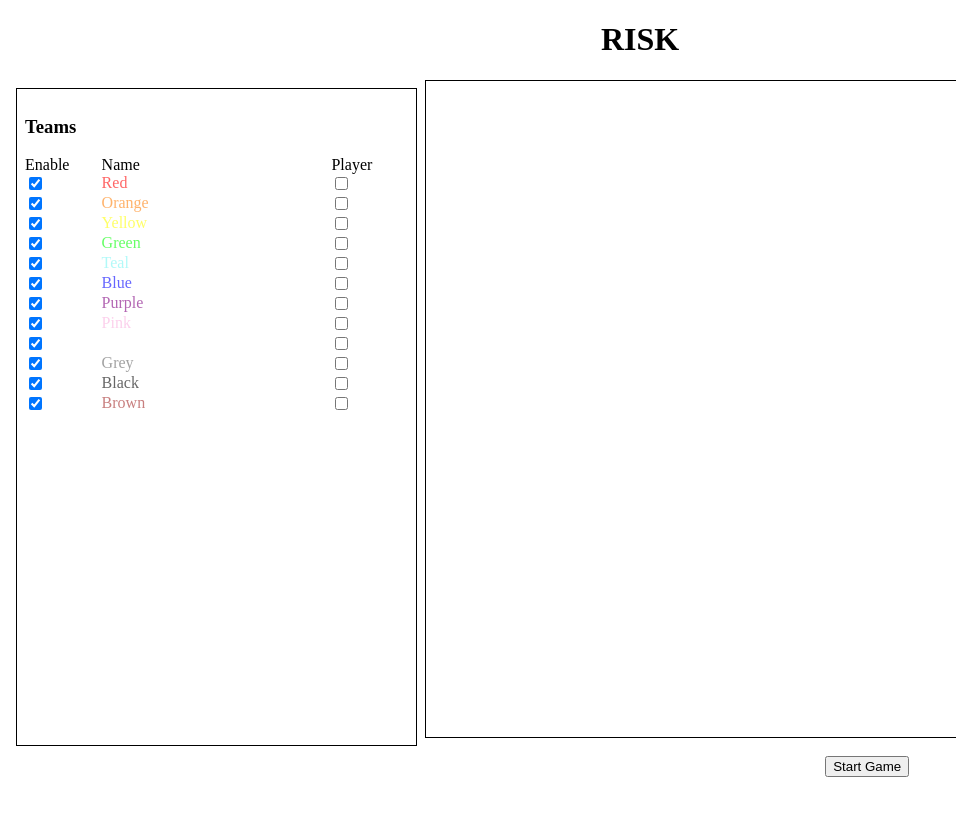
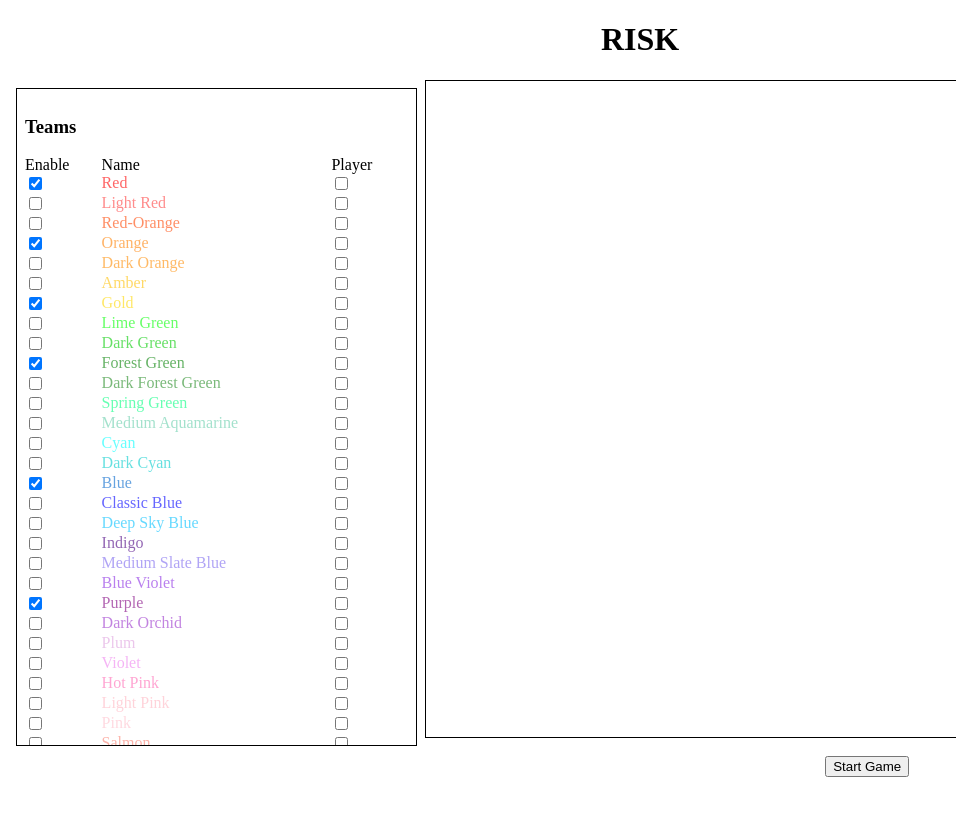
Before and after one commit to irampton/RISK, a Vue app: page / in a window 1280 px wide. Shown: the top 816 px of the page, without its empty margins (0-956 px from the left). Built offline with nearby package versions, Linux system fonts and the light colour scheme.

Commit message:
42 colors, and great britian, scandinavia,russia, and northern europe

```diff
--- a/src/App.vue
+++ b/src/App.vue
@@ -101,54 +101,49 @@
 } from "@/scripts/territories.js"
 
 const AI_personalities = {
-    "Red": {
-        "aggressive": normalRandom( .75, .15 ),
-        "cling": normalRandom( .15, .1 )
-    },
-    "Orange": {
-        "aggressive": normalRandom( .5, .15 ),
-        "cling": normalRandom( .15, .1 )
-    },
-    "Yellow": {
-        "aggressive": normalRandom( .5, .15 ),
-        "cling": normalRandom( .15, .1 )
-    },
-    "Green": {
-        "aggressive": normalRandom( .5, .15 ),
-        "cling": normalRandom( .15, .1 )
-    },
-    "Teal": {
-        "aggressive": normalRandom( .6, .1 ),
-        "cling": normalRandom( .15, .1 )
-    },
-    "Blue": {
-        "aggressive": normalRandom( .3, .15 ),
-        "cling": normalRandom( .15, .1 )
-    },
-    "Purple": {
-        "aggressive": normalRandom( .75, .15 ),
-        "cling": normalRandom( .15, .1 )
-    },
-    "Pink": {
-        "aggressive": normalRandom( .5, .15 ),
-        "cling": normalRandom( .15, .1 )
-    },
-    "White": {
-        "aggressive": normalRandom( .5, .15 ),
-        "cling": normalRandom( .15, .1 )
-    },
-    "Grey": {
-        "aggressive": normalRandom( .5, .15 ),
-        "cling": normalRandom( .15, .1 )
-    },
-    "Black": {
-        "aggressive": normalRandom( .6, .1 ),
-        "cling": normalRandom( .15, .1 )
-    },
-    "Brown": {
-        "aggressive": normalRandom( .3, .15 ),
-        "cling": normalRandom( .15, .1 )
-    }
+  "Red": { "aggressive": normalRandom(0.3, 0.15), "cling": normalRandom(0.15, 0.1) },
+  "Light Red": { "aggressive": normalRandom(0.3, 0.15), "cling": normalRandom(0.15, 0.1) },
+  "Red-Orange": { "aggressive": normalRandom(0.3, 0.15), "cling": normalRandom(0.15, 0.1) },
+  "Orange": { "aggressive": normalRandom(0.3, 0.15), "cling": normalRandom(0.15, 0.1) },
+  "Dark Orange": { "aggressive": normalRandom(0.3, 0.15), "cling": normalRandom(0.15, 0.1) },
+  "Amber": { "aggressive": normalRandom(0.3, 0.15), "cling": normalRandom(0.15, 0.1) },
+  "Gold": { "aggressive": normalRandom(0.3, 0.15), "cling": normalRandom(0.15, 0.1) },
+  "Lime Green": { "aggressive": normalRandom(0.3, 0.15), "cling": normalRandom(0.15, 0.1) },
+  "Dark Green": { "aggressive": normalRandom(0.3, 0.15), "cling": normalRandom(0.15, 0.1) },
+  "Forest Green": { "aggressive": normalRandom(0.3, 0.15), "cling": normalRandom(0.15, 0.1) },
+  "Dark Forest Green": { "aggressive": normalRandom(0.3, 0.15), "cling": normalRandom(0.15, 0.1) },
+  "Spring Green": { "aggressive": normalRandom(0.3, 0.15), "cling": normalRandom(0.15, 0.1) },
+  "Medium Aquamarine": { "aggressive": normalRandom(0.3, 0.15), "cling": normalRandom(0.15, 0.1) },
+  "Cyan": { "aggressive": normalRandom(0.3, 0.15), "cling": normalRandom(0.15, 0.1) },
+  "Dark Cyan": { "aggressive": normalRandom(0.3, 0.15), "cling": normalRandom(0.15, 0.1) },
+  "Blue": { "aggressive": normalRandom(0.3, 0.15), "cling": normalRandom(0.15, 0.1) },
+  "Classic Blue": { "aggressive": normalRandom(0.3, 0.15), "cling": normalRandom(0.15, 0.1) },
+  "Deep Sky Blue": { "aggressive": normalRandom(0.3, 0.15), "cling": normalRandom(0.15, 0.1) },
+  "Indigo": { "aggressive": normalRandom(0.3, 0.15), "cling": normalRandom(0.15, 0.1) },
+  "Medium Slate Blue": { "aggressive": normalRandom(0.3, 0.15), "cling": normalRandom(0.15, 0.1) },
+  "Blue Violet": { "aggressive": normalRandom(0.3, 0.15), "cling": normalRandom(0.15, 0.1) },
+  "Purple": { "aggressive": normalRandom(0.3, 0.15), "cling": normalRandom(0.15, 0.1) },
+  "Dark Orchid": { "aggressive": normalRandom(0.3, 0.15), "cling": normalRandom(0.15, 0.1) },
+  "Plum": { "aggressive": normalRandom(0.3, 0.15), "cling": normalRandom(0.15, 0.1) },
+  "Violet": { "aggressive": normalRandom(0.3, 0.15), "cling": normalRandom(0.15, 0.1) },
+  "Hot Pink": { "aggressive": normalRandom(0.3, 0.15), "cling": normalRandom(0.15, 0.1) },
+  "Light Pink": { "aggressive": normalRandom(0.3, 0.15), "cling": normalRandom(0.15, 0.1) },
+  "Pink": { "aggressive": normalRandom(0.3, 0.15), "cling": normalRandom(0.15, 0.1) },
+  "Salmon": { "aggressive": normalRandom(0.3, 0.15), "cling": normalRandom(0.15, 0.1) },
+  "Lavender Blush": { "aggressive": normalRandom(0.3, 0.15), "cling": normalRandom(0.15, 0.1) },
+  "Misty Rose": { "aggressive": normalRandom(0.3, 0.15), "cling": normalRandom(0.15, 0.1) },
+  "Powder Blue": { "aggressive": normalRandom(0.3, 0.15), "cling": normalRandom(0.15, 0.1) },
+  "Orange (again)": { "aggressive": normalRandom(0.3, 0.15), "cling": normalRandom(0.15, 0.1) },
+  "Silver": { "aggressive": normalRandom(0.3, 0.15), "cling": normalRandom(0.15, 0.1) },
+  "Dark Gray": { "aggressive": normalRandom(0.3, 0.15), "cling": normalRandom(0.15, 0.1) },
+  "Charcoal": { "aggressive": normalRandom(0.3, 0.15), "cling": normalRandom(0.15, 0.1) },
+  "Deep Pink": { "aggressive": normalRandom(0.3, 0.15), "cling": normalRandom(0.15, 0.1) },
+  "Steel Blue": { "aggressive": normalRandom(0.3, 0.15), "cling": normalRandom(0.15, 0.1) },
+  "Turquoise": { "aggressive": normalRandom(0.3, 0.15), "cling": normalRandom(0.15, 0.1) },
+  "Peach": { "aggressive": normalRandom(0.3, 0.15), "cling": normalRandom(0.15, 0.1) },
+  "Honeydew": { "aggressive": normalRandom(0.3, 0.15), "cling": normalRandom(0.15, 0.1) },
+  "Coral": { "aggressive": normalRandom(0.3, 0.15), "cling": normalRandom(0.15, 0.1) }
+
 }
 console.log( AI_personalities );
 
@@ -160,18 +155,49 @@
     return {
       territories,
       possibleTeams: [
-    { name: "Red", color: "rgba(255, 0, 0, 0.6)", enabled: true, player: false },
-    { name: "Orange", color: "rgba(255, 128, 10, 0.6)", enabled: true, player: false },
-    { name: "Yellow", color: "rgba(255, 255, 0, 0.6)", enabled: true, player: false },
-    { name: "Green", color: "rgba(0, 255, 0, 0.6)", enabled: true, player: false },
-    { name: "Teal", color: "rgba(125, 245, 244, 0.6)", enabled: true, player: false },
-    { name: "Blue", color: "rgba(0, 0, 255, 0.6)", enabled: true, player: false },
-    { name: "Purple", color: "rgba(128, 0, 128, 0.6)", enabled: true, player: false },
-    { name: "Pink", color: "rgba(250, 176, 223, 0.6)", enabled: true, player: false },
-    { name: "White", color: "rgba(255, 255, 255, 0.6)", enabled: true, player: false },
-    { name: "Grey", color: "rgba(100, 100, 100, 0.6)", enabled: true, player: false },
-    { name: "Black", color: "rgba(0, 0, 0, 0.6)", enabled: true, player: false },
-    { name: "Brown", color: "rgba(164, 42, 42, 0.6)", enabled: true, player: false }
+  { name: "Red", color: "rgba(255, 0, 0, 0.6)", enabled: true, player: false },
+  { name: "Light Red", color: "rgba(255, 64, 64, 0.6)", enabled: false, player: false },
+  { name: "Red-Orange", color: "rgba(255, 69, 0, 0.6)", enabled: false, player: false },
+  { name: "Orange", color: "rgba(255, 128, 0, 0.6)", enabled: true, player: false },
+  { name: "Dark Orange", color: "rgba(255, 140, 0, 0.6)", enabled: false, player: false },
+  { name: "Amber", color: "rgba(255, 191, 0, 0.6)", enabled: false, player: false },
+  { name: "Gold", color: "rgba(255, 215, 0, 0.6)", enabled: true, player: false },
+  { name: "Lime Green", color: "rgba(0, 255, 0, 0.6)", enabled: false, player: false },
+  { name: "Dark Green", color: "rgba(0, 204, 0, 0.6)", enabled: false, player: false },
+  { name: "Forest Green", color: "rgba(0, 128, 0, 0.6)", enabled: true, player: false },
+  { name: "Dark Forest Green", color: "rgba(34, 139, 34, 0.6)", enabled: false, player: false },
+  { name: "Spring Green", color: "rgba(0, 255, 127, 0.6)", enabled: false, player: false },
+  { name: "Medium Aquamarine", color: "rgba(102, 205, 170, 0.6)", enabled: false, player: false },
+  { name: "Cyan", color: "rgba(0, 255, 255, 0.6)", enabled: false, player: false },
+  { name: "Dark Cyan", color: "rgba(0, 204, 204, 0.6)", enabled: false, player: false },
+  { name: "Blue", color: "rgba(0, 102, 204, 0.6)", enabled: true, player: false },
+  { name: "Classic Blue", color: "rgba(0, 0, 255, 0.6)", enabled: false, player: false },
+  { name: "Deep Sky Blue", color: "rgba(0, 191, 255, 0.6)", enabled: false, player: false },
+  { name: "Indigo", color: "rgba(75, 0, 130, 0.6)", enabled: false, player: false },
+  { name: "Medium Slate Blue", color: "rgba(123, 104, 238, 0.6)", enabled: false, player: false },
+  { name: "Blue Violet", color: "rgba(138, 43, 226, 0.6)", enabled: false, player: false },
+  { name: "Purple", color: "rgba(128, 0, 128, 0.6)", enabled: true, player: false },
+  { name: "Dark Orchid", color: "rgba(153, 50, 204, 0.6)", enabled: false, player: false },
+  { name: "Plum", color: "rgba(221, 160, 221, 0.6)", enabled: false, player: false },
+  { name: "Violet", color: "rgba(238, 130, 238, 0.6)", enabled: false, player: false },
+  { name: "Hot Pink", color: "rgba(255, 105, 180, 0.6)", enabled: false, player: false },
+  { name: "Light Pink", color: "rgba(255, 182, 193, 0.6)", enabled: false, player: false },
+  { name: "Pink", color: "rgba(255, 192, 203, 0.6)", enabled: false, player: false },
+  { name: "Salmon", color: "rgba(250, 128, 114, 0.6)", enabled: false, player: false },
+  { name: "Lavender Blush", color: "rgba(255, 240, 245, 0.6)", enabled: false, player: false },
+  { name: "Misty Rose", color: "rgba(255, 228, 225, 0.6)", enabled: false, player: false },
+  { name: "Powder Blue", color: "rgba(176, 224, 230, 0.6)", enabled: false, player: false },
+  { name: "Orange (again)", color: "rgba(255, 165, 0, 0.6)", enabled: false, player: false },
+  { name: "Silver", color: "rgba(192, 192, 192, 0.6)", enabled: false, player: false },
+  { name: "Dark Gray", color: "rgba(169, 169, 169, 0.6)", enabled: false, player: false },
+  { name: "Charcoal", color: "rgba(64, 64, 64, 0.6)", enabled: false, player: false },
+  { name: "Deep Pink", color: "rgba(255, 20, 147, 0.6)", enabled: false, player: false },
+  { name: "Steel Blue", color: "rgba(70, 130, 180, 0.6)", enabled: false, player: false },
+  { name: "Turquoise", color: "rgba(64, 224, 208, 0.6)", enabled: false, player: false },
+  { name: "Peach", color: "rgba(255, 218, 185, 0.6)", enabled: false, player: false },
+  { name: "Honeydew", color: "rgba(240, 255, 240, 0.6)", enabled: false, player: false },
+  { name: "Coral", color: "rgba(255, 127, 80, 0.6)", enabled: false, player: false }
+
       ],
       canvas: undefined,
       ctx: {},
--- a/src/scripts/polygons.js
+++ b/src/scripts/polygons.js
@@ -28,13 +28,13 @@
     //Iceland
     [[60, 16], [61, 17], [66, 17], [67, 19], [66, 21], [65, 21], [63, 22], [62, 22], [60, 21], [61, 20], [60, 19], [59, 17]],
     //Scandinavia
-    [[360, 30], [420, 30], [410, 90], [350, 80]],
+    [[74, 13], [75, 14], [77, 12], [80, 13], [80, 22], [79, 23], [78, 22], [77, 22], [77, 25], [76, 27], [75, 27], [73, 25], [68, 21], [69, 19], [71, 17]],
     //Russia
-    [[430, 40], [500, 40], [490, 100], [420, 90]],
+    [[80, 13], [84, 14], [84, 15], [82, 15], [82, 17], [83, 17], [83, 16], [84, 16], [85, 15], [85, 14], [86, 14], [87, 15], [88, 14], [90, 13], [91, 13], [92, 12], [94, 12], [94, 22], [95, 23], [95, 26], [94, 27], [92, 27], [91, 28], [89, 29], [89, 32], [90, 33], [89, 35], [90, 36], [90, 40], [88, 40], [85, 37], [84, 38], [82, 37], [81, 36], [81, 35], [80, 34], [81, 33], [81, 32], [80, 31], [79, 30], [79, 29], [78, 28], [78, 26], [79, 25], [79, 24], [81, 23], [80, 22]],
     //Great Britain
-    [[300, 130], [350, 140], [340, 180], [290, 170]],
+    [[60, 22], [61, 24], [61, 28], [62, 30], [65, 33], [64, 34], [60, 34], [58, 31], [56, 34], [55, 30], [57, 28], [59, 27], [58, 26], [57, 24]],
     //Northern Europe
-    [[360, 140], [420, 140], [410, 190], [350, 180]],
+    [[72, 27], [72, 29], [70, 33], [68, 34], [69, 35], [69, 38], [72, 37], [73, 36], [75, 36], [76, 37], [78, 37], [80, 34], [81, 33], [81, 32], [80, 31], [79, 30], [79, 29], [78, 28], [74, 28], [73, 27]],
     //Western Europe
     [[290, 200], [350, 210], [340, 260], [280, 250]],
     //Southern Europe
```
